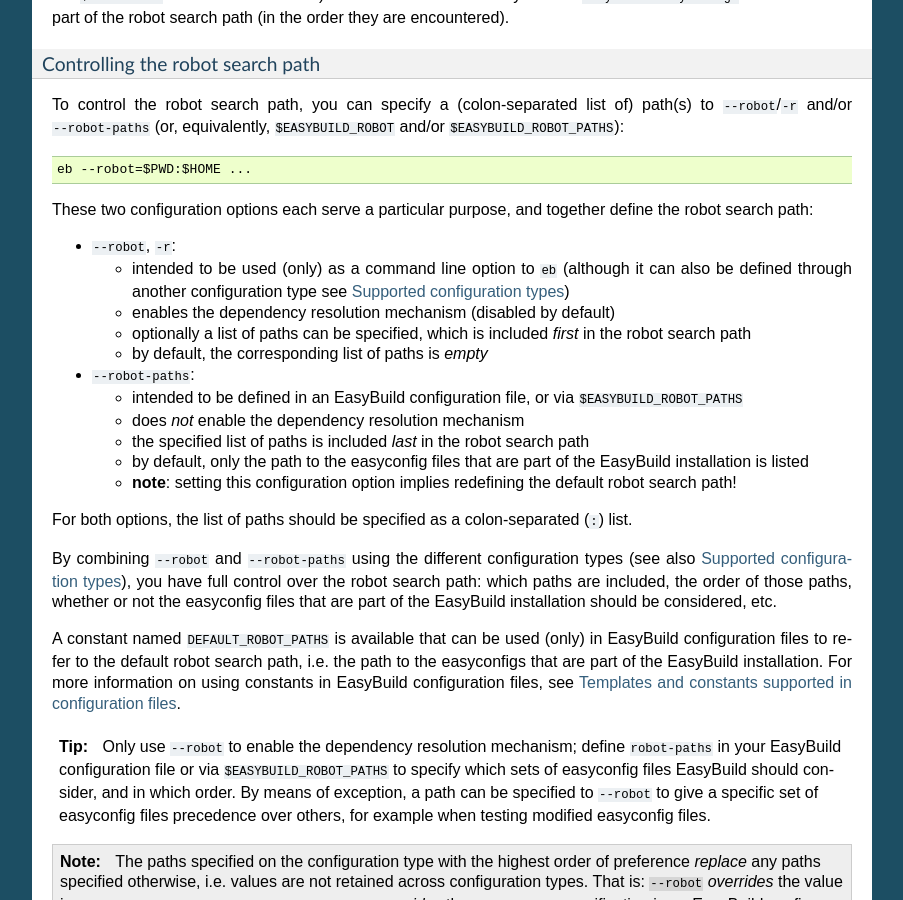
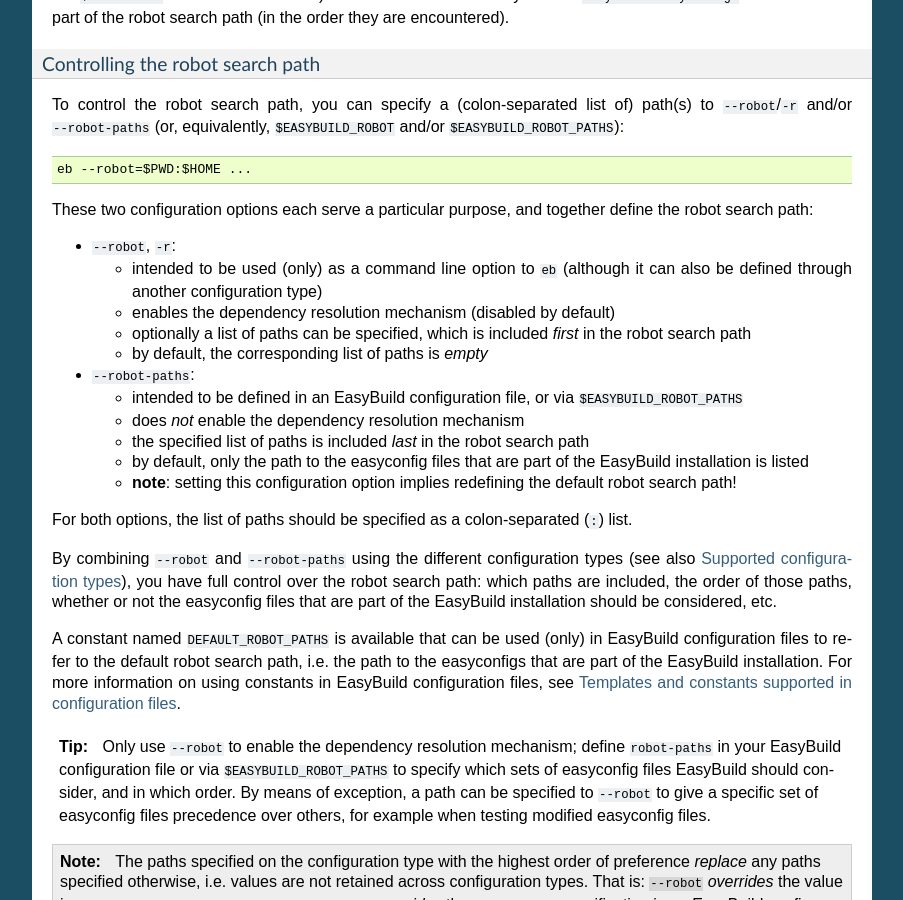
Before and after one commit to easybuilders/easybuild, a Sphinx documentation site: the page built from docs/Using_the_EasyBuild_command_line.rst, in a window 1280 px wide and 900 px high, scrolled down 7743 px. Shown: the whole window, without its empty margins (198-1101 px from the left). Built offline with Sphinx 7.4.7, drawn with Linux system fonts in a browser that asks for light colours.

Commit message:
just refer to configuration_types once in the same section

```diff
--- a/docs/Using_the_EasyBuild_command_line.rst
+++ b/docs/Using_the_EasyBuild_command_line.rst
@@ -436,7 +436,7 @@
 * ``--robot``, ``-r``:
 
   * intended to be used (only) as a command line option to ``eb`` (although it can also be defined through another
-    configuration type see :ref:`configuration_types`)
+    configuration type)
   * enables the dependency resolution mechanism (disabled by default)
   * optionally a list of paths can be specified, which is included *first* in the robot search path
   * by default, the corresponding list of paths is *empty*
```
